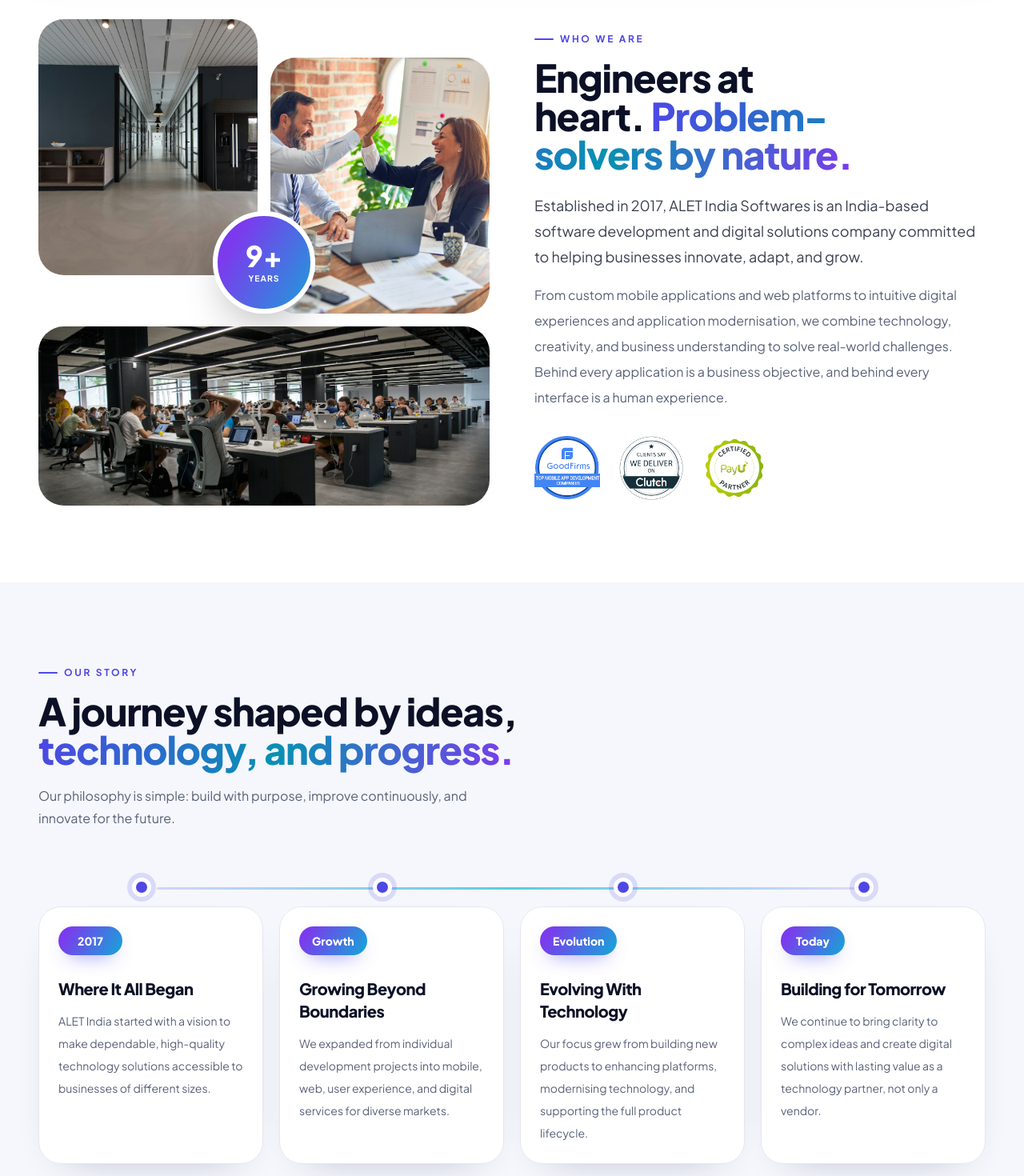
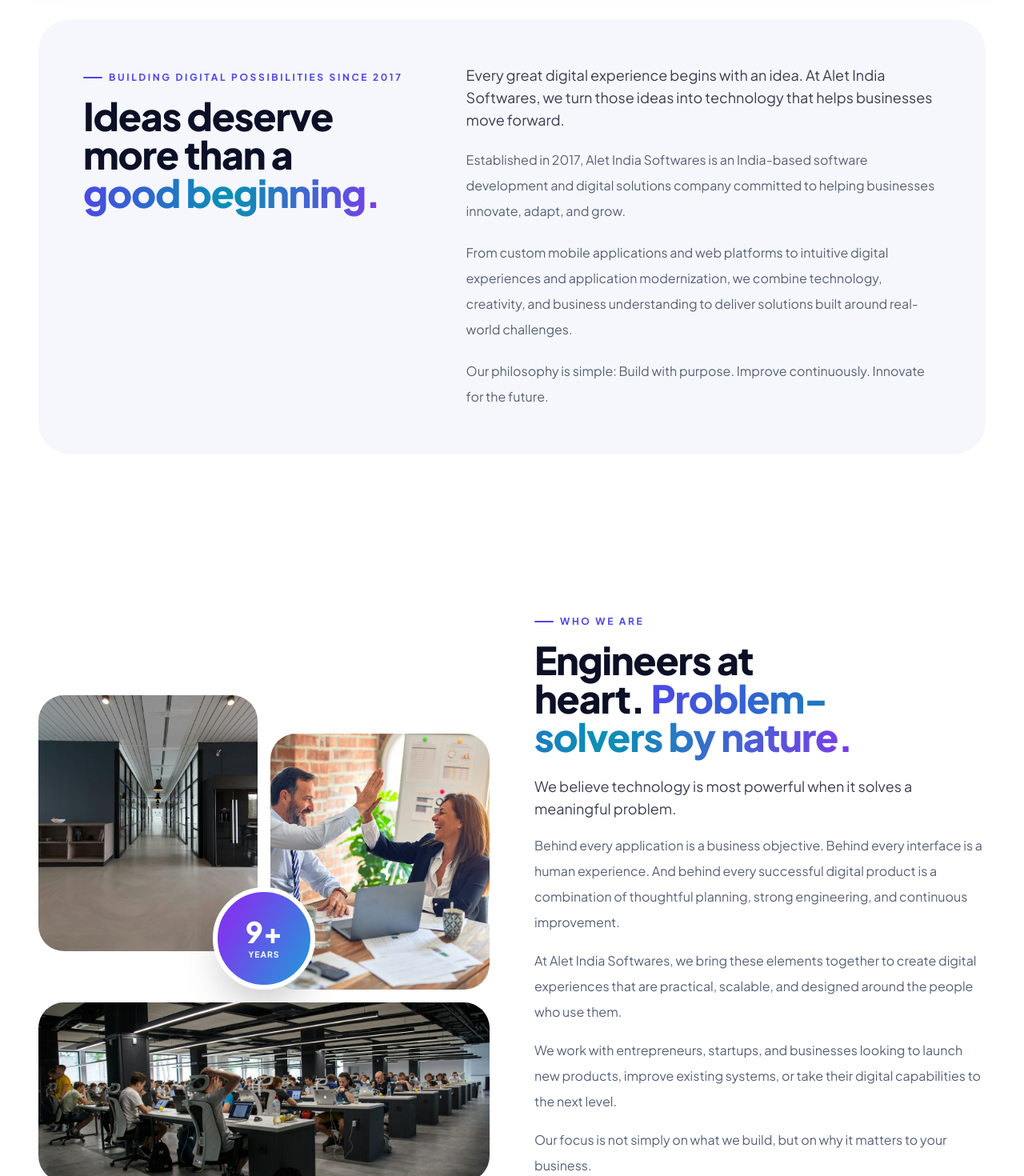
Before and after one commit to aletleads-sketch/aletIndia, a Next.js app: page /aletindia/about-us in a window 1280 px wide. Shown: the part 900-2370 px from the top of the page at 80% size. Built offline with nearby package versions, Linux system fonts and the light colour scheme; no server answers; the database is empty.

Commit message:
Expand About Us company content

```diff
--- a/app/about-us/page.tsx
+++ b/app/about-us/page.tsx
@@ -38,6 +38,55 @@
   },
 ];
 
+const companyIntroduction = [
+  "Every great digital experience begins with an idea. At Alet India Softwares, we turn those ideas into technology that helps businesses move forward.",
+  "Established in 2017, Alet India Softwares is an India-based software development and digital solutions company committed to helping businesses innovate, adapt, and grow.",
+  "From custom mobile applications and web platforms to intuitive digital experiences and application modernization, we combine technology, creativity, and business understanding to deliver solutions built around real-world challenges.",
+  "Our philosophy is simple: Build with purpose. Improve continuously. Innovate for the future.",
+];
+
+const storyNarrative = [
+  {
+    stage: "2017 · Where It All Began",
+    paragraphs: [
+      "Alet India Softwares began its journey in 2017 with a vision to make dependable, high-quality technology solutions accessible to businesses of different sizes.",
+      "At a time when digital adoption was transforming how organizations operated, we recognized an opportunity to help businesses bridge the gap between their ideas and the technology needed to realize them.",
+      "Our foundation was built on a commitment to understanding client requirements, creating practical solutions, and building relationships based on trust.",
+    ],
+  },
+  {
+    stage: "Growing Beyond Boundaries",
+    paragraphs: [
+      "As our journey progressed, our ambitions grew beyond individual development projects.",
+      "We expanded our focus to support businesses with mobile applications, web solutions, user experience design, and digital services.",
+      "Our existing company profile describes an international service reach across more than 10 countries. This global perspective continues to shape how we approach collaboration and technology for diverse markets.",
+    ],
+  },
+  {
+    stage: "Evolving With Technology",
+    paragraphs: [
+      "Technology has changed significantly since our founding, and so have the expectations of the businesses that depend on it.",
+      "Our approach has evolved from building digital solutions to supporting their complete lifecycle: developing new applications, enhancing existing platforms, modernizing technology, and helping products remain relevant as business needs change.",
+    ],
+  },
+  {
+    stage: "Today · Building for Tomorrow",
+    paragraphs: [
+      "Today, Alet India Softwares continues its journey with the same entrepreneurial spirit that inspired its beginning.",
+      "We aim to be more than a development vendor. We want to be a technology partner that understands business challenges, brings clarity to complex ideas, and creates digital solutions with lasting value.",
+      "Our journey began in 2017. Our ambition continues to grow.",
+    ],
+  },
+];
+
+const whoWeAre = [
+  "We believe technology is most powerful when it solves a meaningful problem.",
+  "Behind every application is a business objective. Behind every interface is a human experience. And behind every successful digital product is a combination of thoughtful planning, strong engineering, and continuous improvement.",
+  "At Alet India Softwares, we bring these elements together to create digital experiences that are practical, scalable, and designed around the people who use them.",
+  "We work with entrepreneurs, startups, and businesses looking to launch new products, improve existing systems, or take their digital capabilities to the next level.",
+  "Our focus is not simply on what we build, but on why it matters to your business.",
+];
+
 const differentiators = [
   ["We Think Business First", "We begin by understanding the challenge, the opportunity, and the outcome you want to achieve."],
   ["We Build for Change", "We approach software development with scalability, maintainability, and future enhancements in mind."],
@@ -66,6 +115,20 @@
 
       <StatsBar />
 
+      <section className="mx-auto w-full max-w-[92rem] px-5 py-16 sm:px-8 md:py-24 xl:px-12">
+        <div className="grid gap-10 rounded-[2.5rem] bg-surface p-7 sm:p-10 lg:grid-cols-[0.85fr_1.15fr] lg:p-14">
+          <Reveal>
+            <Eyebrow>Building digital possibilities since 2017</Eyebrow>
+            <h2 className="mt-4 text-4xl font-extrabold tracking-tight text-balance sm:text-5xl">
+              Ideas deserve more than a <span className="text-gradient-dark">good beginning.</span>
+            </h2>
+          </Reveal>
+          <Reveal delay={120} className="space-y-5 text-base leading-8 text-muted">
+            {companyIntroduction.map((paragraph, index) => <p key={paragraph} className={index === 0 ? "text-lg text-ink/80" : ""}>{paragraph}</p>)}
+          </Reveal>
+        </div>
+      </section>
+
       <section className="mx-auto grid w-full max-w-[92rem] items-center gap-14 px-5 py-16 sm:px-8 md:py-24 lg:grid-cols-2 xl:px-12">
         <Reveal from="left" className="relative">
           <div className="grid grid-cols-2 gap-4">
@@ -83,17 +146,9 @@
           <h2 className="mt-4 text-4xl font-extrabold tracking-tight text-balance sm:text-5xl">
             Engineers at heart. <span className="text-gradient-dark">Problem-solvers by nature.</span>
           </h2>
-          <p className="mt-6 text-lg leading-8 text-ink/80">
-            Established in {company.established}, ALET India Softwares is an India-based software
-            development and digital solutions company committed to helping businesses innovate,
-            adapt, and grow.
-          </p>
-          <p className="mt-4 text-base leading-8 text-muted">
-            From custom mobile applications and web platforms to intuitive digital experiences and
-            application modernisation, we combine technology, creativity, and business understanding
-            to solve real-world challenges. Behind every application is a business objective, and
-            behind every interface is a human experience.
-          </p>
+          <div className="mt-6 space-y-4 text-base leading-8 text-muted">
+            {whoWeAre.map((paragraph, index) => <p key={paragraph} className={index === 0 ? "text-lg text-ink/80" : ""}>{paragraph}</p>)}
+          </div>
           <ul className="mt-8 flex flex-wrap items-center gap-6">
             {achievements.map((item) => (
               <li key={item.src}>
@@ -115,7 +170,7 @@
           <Reveal className="max-w-2xl">
             <Eyebrow>Our story</Eyebrow>
             <h2 className="mt-4 text-4xl font-extrabold tracking-tight sm:text-5xl">
-              A journey shaped by ideas, <span className="text-gradient-dark">technology, and progress.</span>
+              A journey that began with <span className="text-gradient-dark">a vision.</span>
             </h2>
             <p className="mt-5 max-w-xl text-base leading-7 text-muted">
               Our philosophy is simple: build with purpose, improve continuously, and innovate for the future.
@@ -139,6 +194,18 @@
             </ol>
           </div>
           <p className="mt-7 text-sm leading-6 text-muted">Only our founding year is dated; the later stages represent the evolution of our work and ambitions over time.</p>
+          <div className="mt-10 grid gap-5 lg:grid-cols-2">
+            {storyNarrative.map((chapter, index) => (
+              <Reveal key={chapter.stage} delay={(index % 2) * 100} className="h-full">
+                <article className="h-full rounded-[1.75rem] border border-line bg-white p-7 shadow-[0_16px_45px_-35px_rgb(30_27_75_/_0.4)] sm:p-8">
+                  <p className="text-xs font-extrabold tracking-[0.16em] text-brand uppercase">{chapter.stage}</p>
+                  <div className="mt-5 space-y-4 text-sm leading-7 text-muted">
+                    {chapter.paragraphs.map((paragraph) => <p key={paragraph}>{paragraph}</p>)}
+                  </div>
+                </article>
+              </Reveal>
+            ))}
+          </div>
         </div>
       </section>
 
@@ -199,9 +266,11 @@
             <p className="mt-6 text-3xl leading-tight font-extrabold tracking-tight text-balance sm:text-5xl">
               The next chapter starts with <span className="text-gradient">you.</span>
             </p>
+            <p className="mt-4 text-lg font-bold text-white/90 sm:text-xl">Let&apos;s build something that matters.</p>
           </Reveal>
           <Reveal delay={120} className="space-y-4">
-            <p className="text-sm leading-7 text-white/75">Since 2017, our journey has been shaped by ideas, technology, and the ambition to create something better. Whether you&apos;re launching a new product, enhancing an existing platform, or exploring your next technology opportunity, we&apos;re ready to build alongside you.</p>
+            <p className="text-sm leading-7 text-white/75">Since 2017, our journey has been shaped by ideas, technology, and the ambition to create something better. And while technology will continue to change, our commitment remains the same: helping businesses turn possibilities into progress.</p>
+            <p className="text-sm leading-7 text-white/75">Whether you&apos;re launching a new digital product, enhancing an existing platform, or exploring your next technology opportunity, we&apos;re ready to build alongside you. Your vision. Our expertise. A future built together.</p>
             <Link
               href="/contact-us"
               className="btn-sheen bg-brand-gradient inline-flex items-center gap-2 rounded-full px-6 py-3 text-sm font-bold"
```
